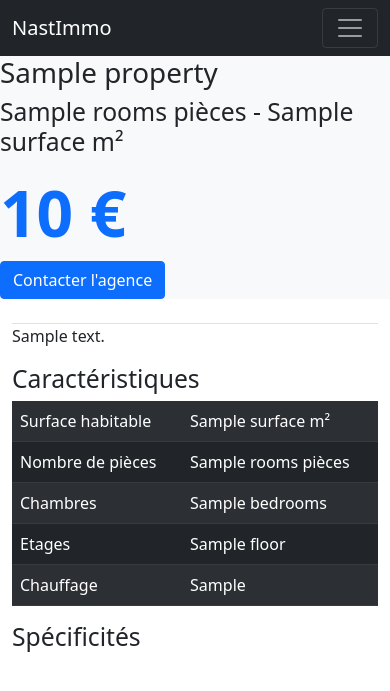
After one commit to Nasteee/Tuto-Grafikart, a Symfony app: template templates/property/show.html.twig in a window 390 px wide. The commit adds this page. Shown: the top 691 px of the page. Run offline with Twig, Linux system fonts and the light colour scheme; the template is opened without the code that fills it: most values are stand-ins (such as "Sample title", 1, 10 or a date in 2020); some libraries are stand-ins or nearby versions.

Commit message:
tuto grafikart 1

```diff
--- a/composer.json
+++ b/composer.json
@@ -7,6 +7,7 @@
         "php": ">=7.2.5",
         "ext-ctype": "*",
         "ext-iconv": "*",
+        "cocur/slugify": "^4.0",
         "composer/package-versions-deprecated": "1.11.99.2",
         "doctrine/annotations": "^1.0",
         "doctrine/doctrine-bundle": "^2.4",
--- a/templates/base.html.twig
+++ b/templates/base.html.twig
@@ -3,15 +3,14 @@
     <head>
         <meta charset="UTF-8">
         <title>{% block title %}Welcome!{% endblock %}</title>
-        {# Run `composer require symfony/webpack-encore-bundle`
-           and uncomment the following Encore helpers to start using Symfony UX #}
+
         <link href="https://cdn.jsdelivr.net/npm/bootstrap@5.1.0/dist/css/bootstrap.min.css" rel="stylesheet" integrity="sha384-KyZXEAg3QhqLMpG8r+8fhAXLRk2vvoC2f3B09zVXn8CA5QIVfZOJ3BCsw2P0p/We" crossorigin="anonymous">
         {% block stylesheets %}
-            {#{{ encore_entry_link_tags('app') }}#}
+
         {% endblock %}
 
         {% block javascripts %}
-            {#{{ encore_entry_script_tags('app') }}#}
+
         {% endblock %}
     </head>
     <body>
@@ -29,7 +28,7 @@
                     <li class="nav-item">
                         <a class="nav-link" href="#">Link</a>
                     </li>
-
+                </ul>
             </div>
         </div>
     </nav>
--- a/templates/pages/home.html.twig
+++ b/templates/pages/home.html.twig
@@ -21,7 +21,7 @@
                     <div class="card">
                         <div class="card-body">
                             <h5 class="card-title">
-                                <a href="">{{ property.title }}</a>
+                                <a href="{{ path('property.show', {id: property.id, slug: property.slug}) }}">{{ property.title }}</a>
                             </h5>
                             <p class="card-text">{{ property.city }} {{ property.postalCode }}</p>
                             <div class="text-primary" style="font-weight: bold; font-size: 2rem;">{{ property.getFormattedPrice() }}€</div>
--- /dev/null
+++ b/templates/property/show.html.twig
@@ -0,0 +1,60 @@
+{% extends 'base.html.twig' %}
+
+{% block title property.title %}
+
+{% block body %}
+
+    <div class="bg-light">
+        <div class="row">
+            <div class="col-md-8">
+
+            </div>
+            <div class="col-md-4">
+                <h1>{{ property.title }}</h1>
+                <h2>{{ property.rooms }} pièces - {{ property.surface }} m²</h2>
+                <div class="text-primary" style="font-size: 4rem; font-weight: bold">{{ property.formattedPrice}} € </div>
+                <a href="" class="btn btn-primary">Contacter l'agence</a>
+            </div>
+        </div>
+    </div>
+
+    <div class="container mt-4">
+
+        <nav class="nav nav-tabs" id="tab"></nav>
+        <p>{{ property.description | nl2br }}</p>
+
+        <div class="row">
+            <div class="col-md-8">
+                <h2>Caractéristiques</h2>
+                <table class="table table-dark table-striped">
+                    <tr>
+                        <td>Surface habitable</td>
+                        <td>{{ property.surface }} m²</td>
+                    </tr>
+                    <tr>
+                        <td>Nombre de pièces</td>
+                        <td>{{ property.rooms }} pièces</td>
+                    </tr>
+                    <tr>
+                        <td>Chambres</td>
+                        <td>{{ property.bedrooms }}</td>
+                    </tr>
+                    <tr>
+                        <td>Etages</td>
+                        <td>{{ property.floor }}</td>
+                    </tr>
+                    <tr>
+                        <td>Chauffage</td>
+                        <td>{{ property.heatType }}</td>
+                    </tr>
+                </table>
+            </div>
+
+            <div class="col-md-4">
+                <h2>Spécificités</h2>
+
+            </div>
+        </div>
+
+    </div>
+{% endblock %}
```
Also changed, not shown: src/Controller/PropertyController.php (+19 -0 lines), src/Entity/Property.php (+14 -2 lines), 2 other files.
